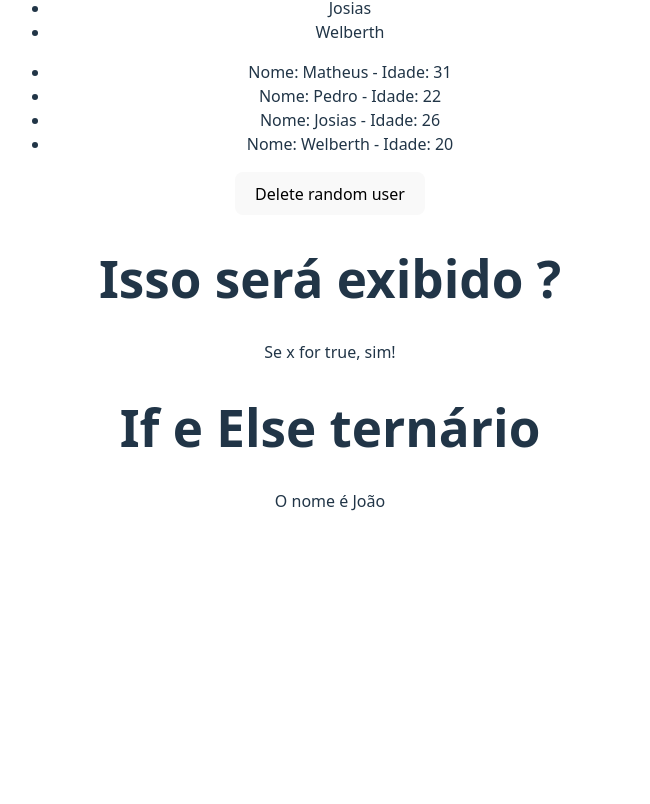
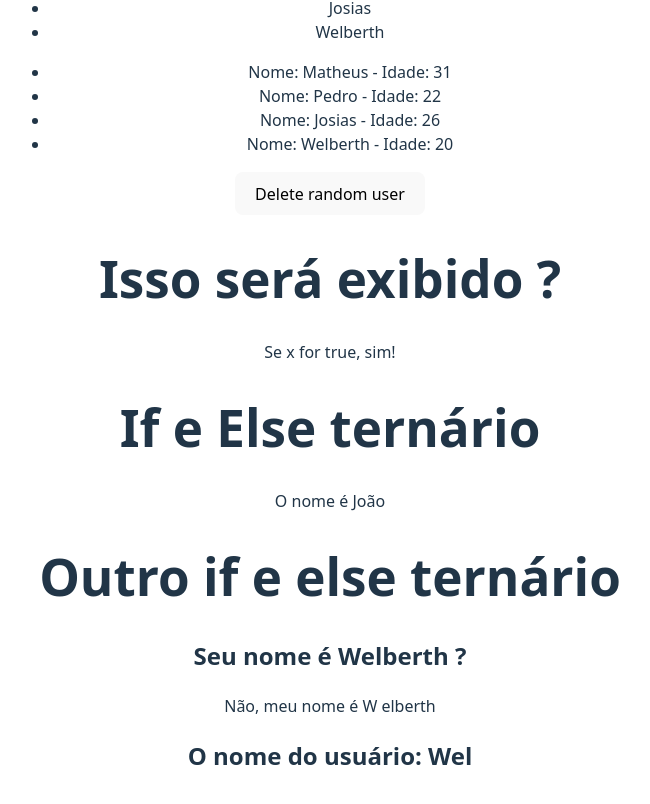
Before and after one commit to Welberth77/React-curso, a React (Vite) app in the folder 3_Avançando_em_React/avancando_react/: page / in a window 1280 px wide. Shown: the part 1289-2093 px from the top of the page, without its empty margins (310-960 px from the left). Before the commit the page ends 1850 px from the top, so only its background shows below. Built offline with nearby package versions, Linux system fonts and the light colour scheme.

Commit message:
feat: Condicionais em react

```diff
--- a/3_Avançando_em_React/avancando_react/src/App.jsx
+++ b/3_Avançando_em_React/avancando_react/src/App.jsx
@@ -7,10 +7,13 @@ import City from './assets/city.jpg'
 import ManageData from './components/ManageData'
 import ListRender from './components/ListRender'
 import ConditionalRender from './components/ConditionalRender'
+import ShowUserName from './components/ShowUserName'
 
 
 function App() {
   const [count, setCount] = useState(0)
+
+  const[name] = useState("Wel")
 
   return (
     <>
@@ -26,6 +29,7 @@ function App() {
       <ManageData/>
       <ListRender/>
       <ConditionalRender/>
+      <ShowUserName name={name} />
     </>
   )
 }
--- a/3_Avançando_em_React/avancando_react/src/components/ConditionalRender.jsx
+++ b/3_Avançando_em_React/avancando_react/src/components/ConditionalRender.jsx
@@ -1,16 +1,22 @@
+// Importando o useState
 import { useState } from "react"
 
 const ConditionalRender = () => {
     const [x] = useState(true)
+
+    const[name2] = useState("W elberth")
 
     const [name] = useState("João")
 
   return (
     <div>
         <h1>Isso será exibido ?</h1>
+        {/* (X &&) é igual a verdadeiro */}
         {x && <p>Se x for true, sim!</p>}
+        {/* (!X &&) é igual a falso */}
         {!x && <p>Agora x é false</p>}
 
+        {/* A primeira condição é verdadeira e a outra a falsa */}
         <h1>If e Else ternário </h1>
         {name === "João" ? (
           <div>
@@ -21,6 +27,18 @@ const ConditionalRender = () => {
             <p>O nome não é João</p>
           </div>
         )}
+
+        <h1>Outro if e else ternário</h1>
+        <h2>Seu nome é Welberth ?</h2>
+        {name2 === "Welberth" ? (
+          <div>
+            <p>Sim meu nome é Welberth</p>
+          </div>
+        ) : (
+          <div>
+            <p>Não, meu nome é {name2}</p>
+          </div>
+        )}
     </div>
   )
 }
--- /dev/null
+++ b/3_Avançando_em_React/avancando_react/src/components/ShowUserName.jsx
@@ -0,0 +1,9 @@
+const ShowUserName = (props) => {
+  return (
+    <div>
+        <h2>O nome do usuário: {props.name}</h2>
+    </div>
+  )
+}
+
+export default ShowUserName
```
Also changed, not shown: 1 other file (tests, documents, lock files or other folders).
